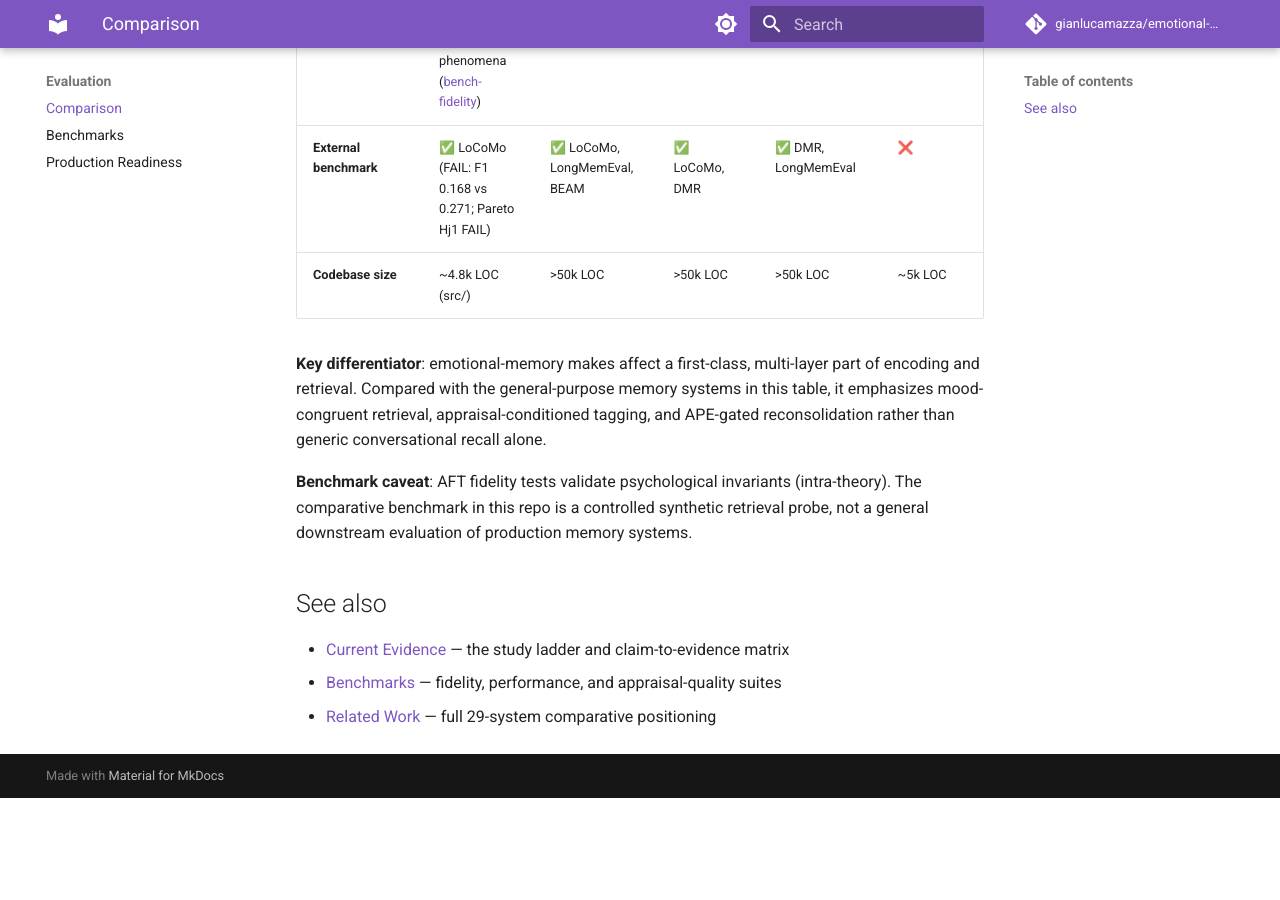
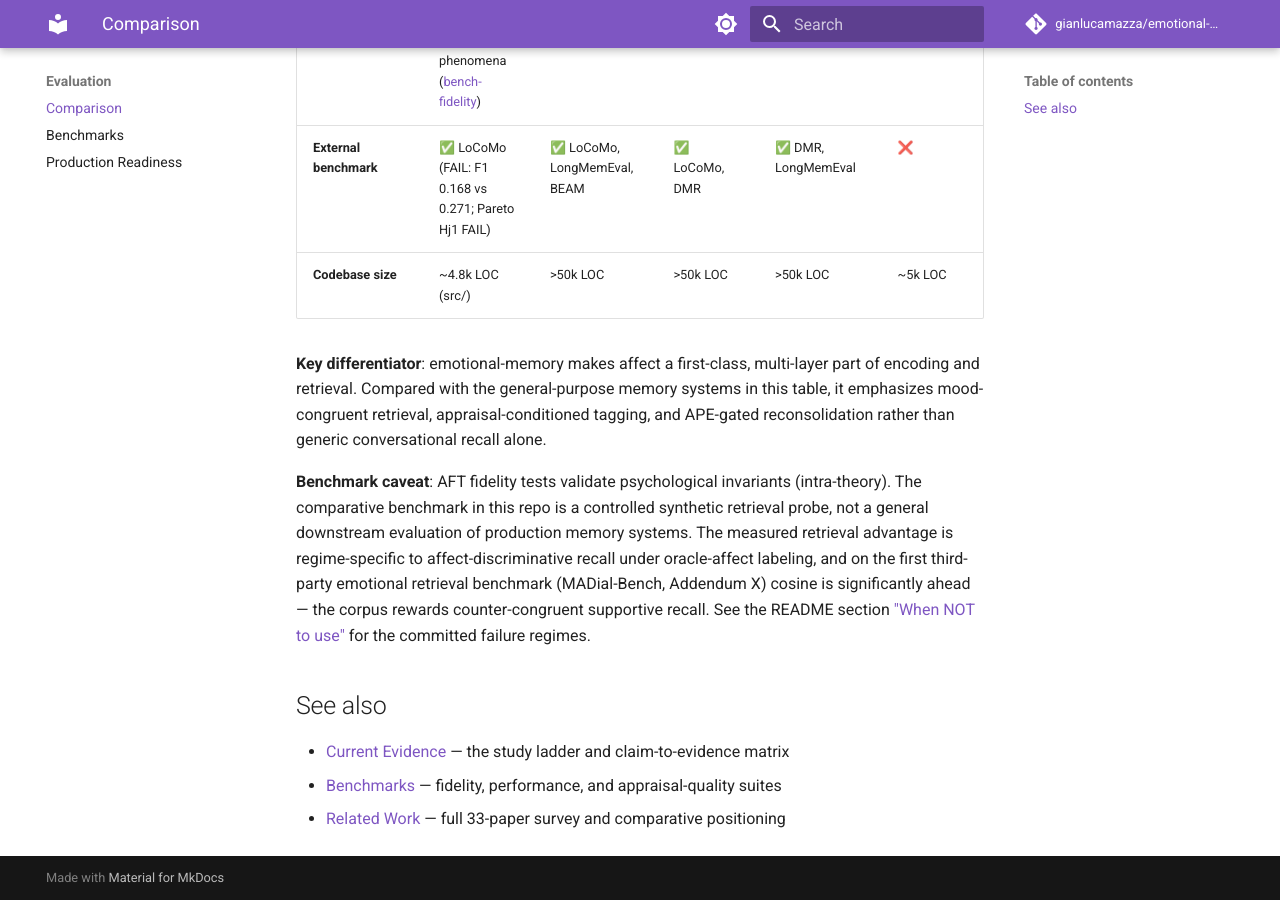
Before and after one commit to gianlucamazza/emotional-memory, an MkDocs documentation site: the page built from docs/comparison.md, in a window 1280 px wide and 900 px high, scrolled down 1162 px. Built offline with MkDocs 1.6.1 and Material for MkDocs 9.7.7, drawn with Linux system fonts in a browser that asks for light colours; comment, search, counter and statistics services are not loaded; before the commit the page ends 1960 px from its top, so only the background shows below that.

Commit message:
docs: fix drift found by audit (versions, counts, roadmap, conventions) (#95)
- SECURITY.md: supported-versions table shifted to 0.14.x latest
- ARXIV_CHECKLIST: page-count row 18pp->19pp with X in addenda list;
  stale 43/43 cite-key mention -> 44/44 (matches refs.bib)
- docs/comparison.md: 29-system -> 33-paper; benchmark caveat now states
  the oracle-affect regime bound and the Addendum X counter-congruence
  result, linking README "When NOT to use"
- ROADMAP: v0.11.x section date range corrected (contained Q 2026-06-11
  and X 2026-07-02); missing addenda entries added (R/S/U/V/T/T2A/W);
  new milestone section v0.12.0-v0.14.0 (v0.14.0 = bump on main, release
  pending via make release)
- CLAUDE.md: bench-x-madial command + madialbench/query_appraisal/
  circularity_audit/appraisal_vad/arousal_calibration conventions +
  pointer to benchmarks/README.md index

Co-authored-by: Claude Fable 5 <noreply@anthropic.com>

```diff
--- a/docs/comparison.md
+++ b/docs/comparison.md
@@ -26,9 +26,15 @@ APE-gated reconsolidation rather than generic conversational recall alone.
 **Benchmark caveat**: AFT fidelity tests validate psychological invariants
 (intra-theory). The comparative benchmark in this repo is a controlled synthetic
 retrieval probe, not a general downstream evaluation of production memory systems.
+The measured retrieval advantage is regime-specific to affect-discriminative recall
+under oracle-affect labeling, and on the first third-party emotional retrieval
+benchmark (MADial-Bench, Addendum X) cosine is significantly ahead — the corpus
+rewards counter-congruent supportive recall. See the README section
+["When NOT to use"](https://github.com/gianlucamazza/emotional-memory#when-not-to-use)
+for the committed failure regimes.
 
 ## See also
 
 - [Current Evidence](research/09_current_evidence.md) — the study ladder and claim-to-evidence matrix
 - [Benchmarks](benchmarks.md) — fidelity, performance, and appraisal-quality suites
-- [Related Work](research/07_related_work.md) — full 29-system comparative positioning
+- [Related Work](research/07_related_work.md) — full 33-paper survey and comparative positioning
```
Also changed, not shown: CLAUDE.md (+3 -0 lines), ROADMAP.md (+39 -1 lines), SECURITY.md (+3 -3 lines), paper/ARXIV_CHECKLIST.md (+2 -2 lines).
